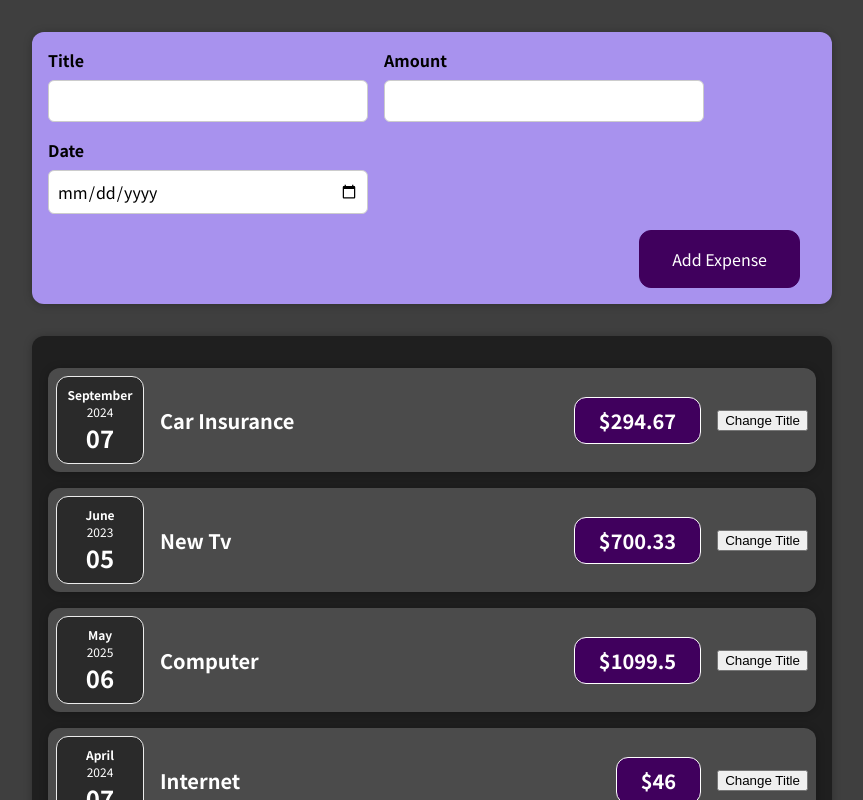
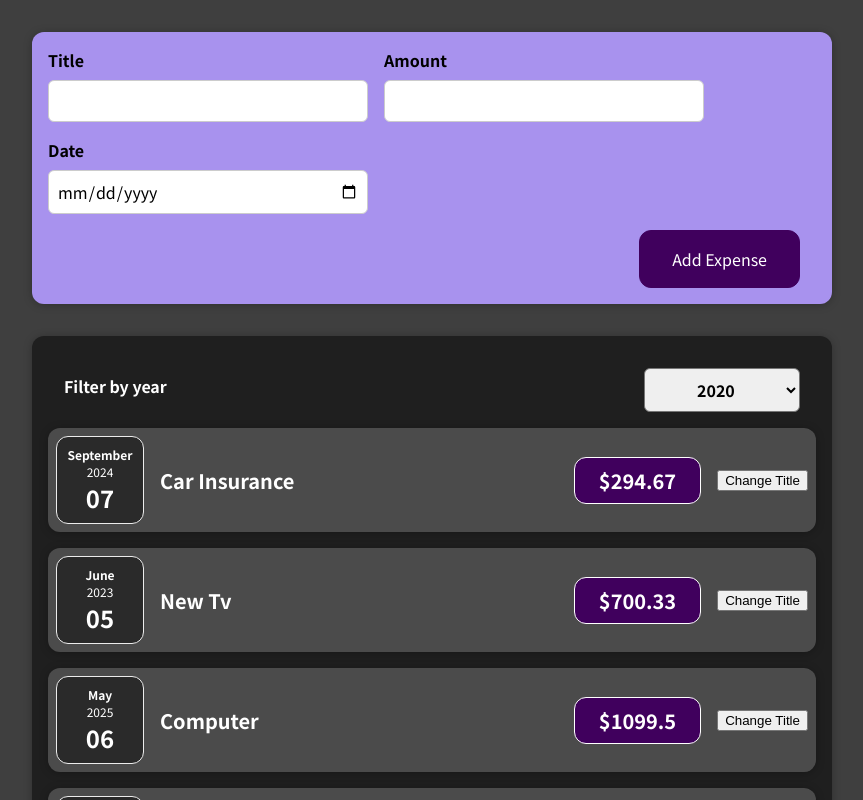
Before and after one commit to galbeiroc/react, a React (Create React App) app in the folder 05-react-state-with-events/: page / in a window 1280 px wide. Shown: the top 800 px of the page, without its empty margins (208-1071 px from the left). Built offline with nearby package versions, Linux system fonts and the light colour scheme.

Commit message:
add filtered expenses component

```diff
--- a/05-react-state-with-events/src/components/Expenses/Expenses.js
+++ b/05-react-state-with-events/src/components/Expenses/Expenses.js
@@ -1,11 +1,22 @@
+import { useState } from "react";
 import Card from "../UI/Card";
 import ExpensiveItem from "./ExpenseItem";
+import ExpensesFilter from "./ExpensesFilter";
 
 import "./Expenses.css";
 
 const Expenses = (props) => {
+  const [filtered, setFiltered] = useState('2020');
+
+  const filtereChangeHandler = selectedYear => {
+    setFiltered(selectedYear);
+    console.log('expenses.js', selectedYear);
+  }
+
   return (
+    <div>
       <Card className="expenses">
+        <ExpensesFilter filtered={filtered} onChangeFilter={filtereChangeHandler} />
         <ExpensiveItem
           title={props.expenses[0].title}
           amount={props.expenses[0].amount}
@@ -27,7 +38,8 @@ const Expenses = (props) => {
           date={props.expenses[3].date}
         />
       </Card>
+    </div>
   );
-}
+};
 
 export default Expenses;
--- /dev/null
+++ b/05-react-state-with-events/src/components/Expenses/ExpensesFilter.css
@@ -0,0 +1,24 @@
+.expenses-filter {
+  color: white;
+  padding: 0 1rem;
+}
+
+.expenses-filter__control {
+  display: flex;
+  width: 100%;
+  align-items: center;
+  justify-content: space-between;
+  margin: 1rem 0;
+}
+
+.expenses-filter label {
+  font-weight: bold;
+  margin-bottom: 0.5rem;
+}
+
+.expenses-filter select {
+  font: inherit;
+  padding: 0.5rem 3rem;
+  font-weight: bold;
+  border-radius: 6px;
+}
--- /dev/null
+++ b/05-react-state-with-events/src/components/Expenses/ExpensesFilter.js
@@ -0,0 +1,25 @@
+import "./ExpensesFilter.css";
+
+const ExpensesFilter = ({ filtered, onChangeFilter }) => {
+  const dropdownChangetHandler = (event) => {
+    onChangeFilter(event.target.value);
+  }
+
+  return (
+    <div className="expenses-filter">
+      <div className="expenses-filter__control">
+        <label>Filter by year</label>
+        <select value={filtered} onChange={dropdownChangetHandler}>
+          <option value='2020'>2020</option>
+          <option value='2021'>2021</option>
+          <option value='2022'>2022</option>
+          <option value='2023'>2023</option>
+          <option value='2024'>2024</option>
+          <option value='2025'>2025</option>
+        </select>
+      </div>
+    </div>
+  );
+};
+
+export default ExpensesFilter;
```
Lines whose indentation alone changed are shown as unchanged.
